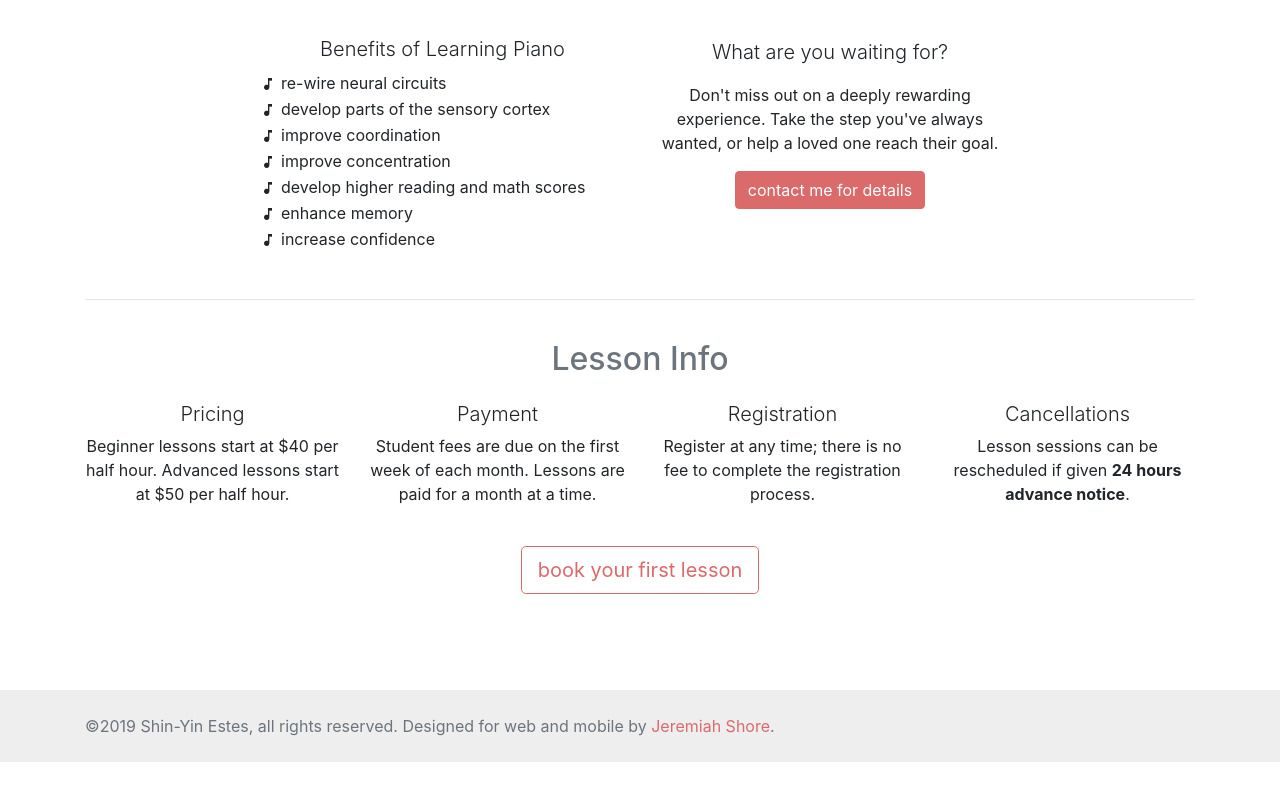
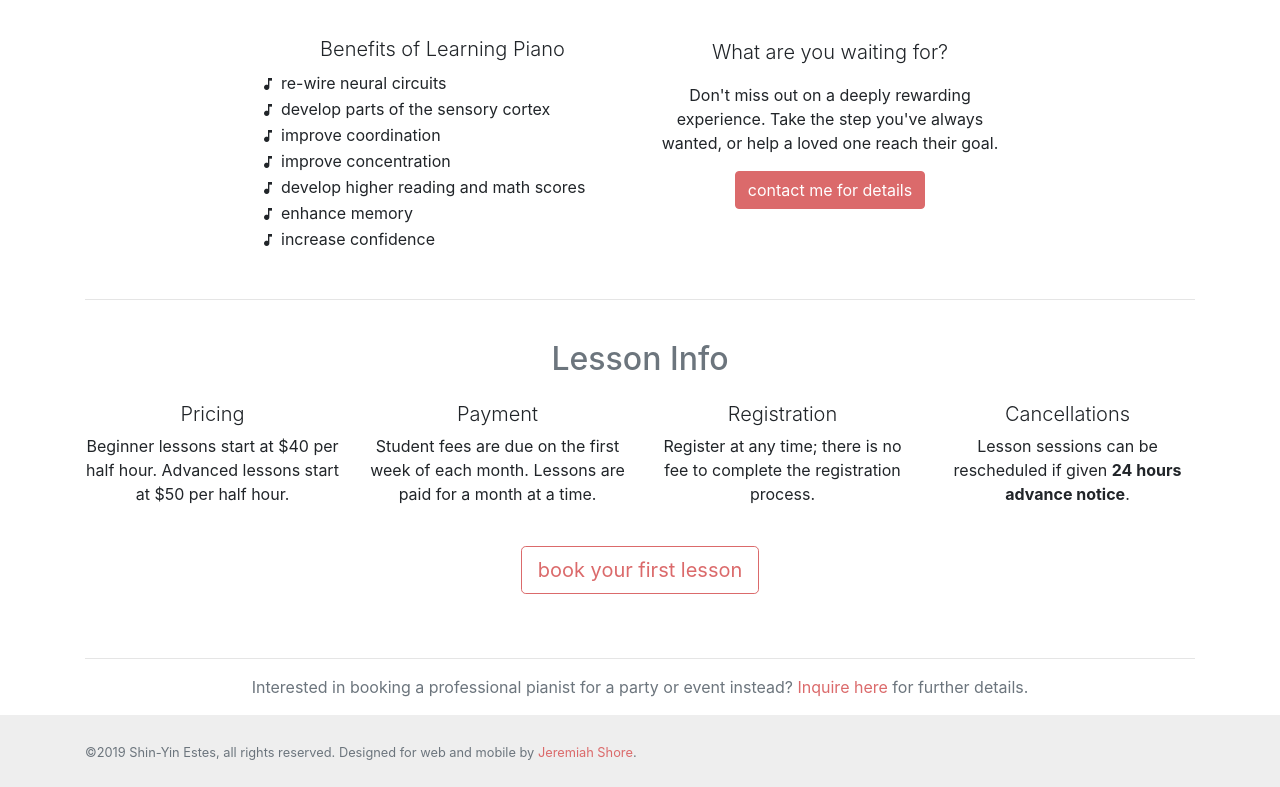
Before and after one commit to jeremiah-shore/shins-piano, a plain HTML site: page index.html in a window 1280 px wide. Shown: the part 1067-1854 px from the top of the page. Before the commit the page ends 1829 px from the top, so only its background shows below. Drawn offline with nearby package versions, Linux system fonts and the light colour scheme.

Commit message:
added booking note to bottom of page, and made footer smaller

```diff
--- a/index.html
+++ b/index.html
@@ -109,7 +109,7 @@
     <hr>
 
     <!-- lesson-info -->
-    <section id="lesson-info" class="text-center mb-5">
+    <section id="lesson-info" class="text-center mb-2">
       <h2 class="text-muted text-center pt-4 pb-3">Lesson Info</h2>
       <div class="row">
         <div class="col-sm-6 col-md-3 pb-4 pb-md-0">
@@ -131,13 +131,17 @@
       </div>
       <button class="btn btn-lg btn-outline-primary mt-2 mt-md-4 mb-5" data-toggle="modal" data-target="#signup-modal">book your first lesson</button>
     </section> <!-- /lesson-info -->
+    <hr>
+
+    <p class="text-muted text-center">Interested in booking a professional pianist for a party or event instead? <a href="#booking"  data-toggle="modal" data-target="#booking-modal">Inquire here</a> for further details.</p>
+
 
   </div> <!-- /content-wrapper -->
 
   <!-- site-footer -->
   <footer id="site-footer">
-    <div class="container text-muted">
-      &copy;2019 Shin-Yin Estes, all rights reserved. Designed for web and mobile by <a href="http://www.jeremiahshore.net" target="_blank">Jeremiah Shore</a>.
+    <div class="container text-muted text-small">
+      <small>&copy;2019 Shin-Yin Estes, all rights reserved. Designed for web and mobile by <a href="http://www.jeremiahshore.net" target="_blank">Jeremiah Shore</a>.</small>
     </div>
   </footer> <!-- /site-footer -->
 
```
